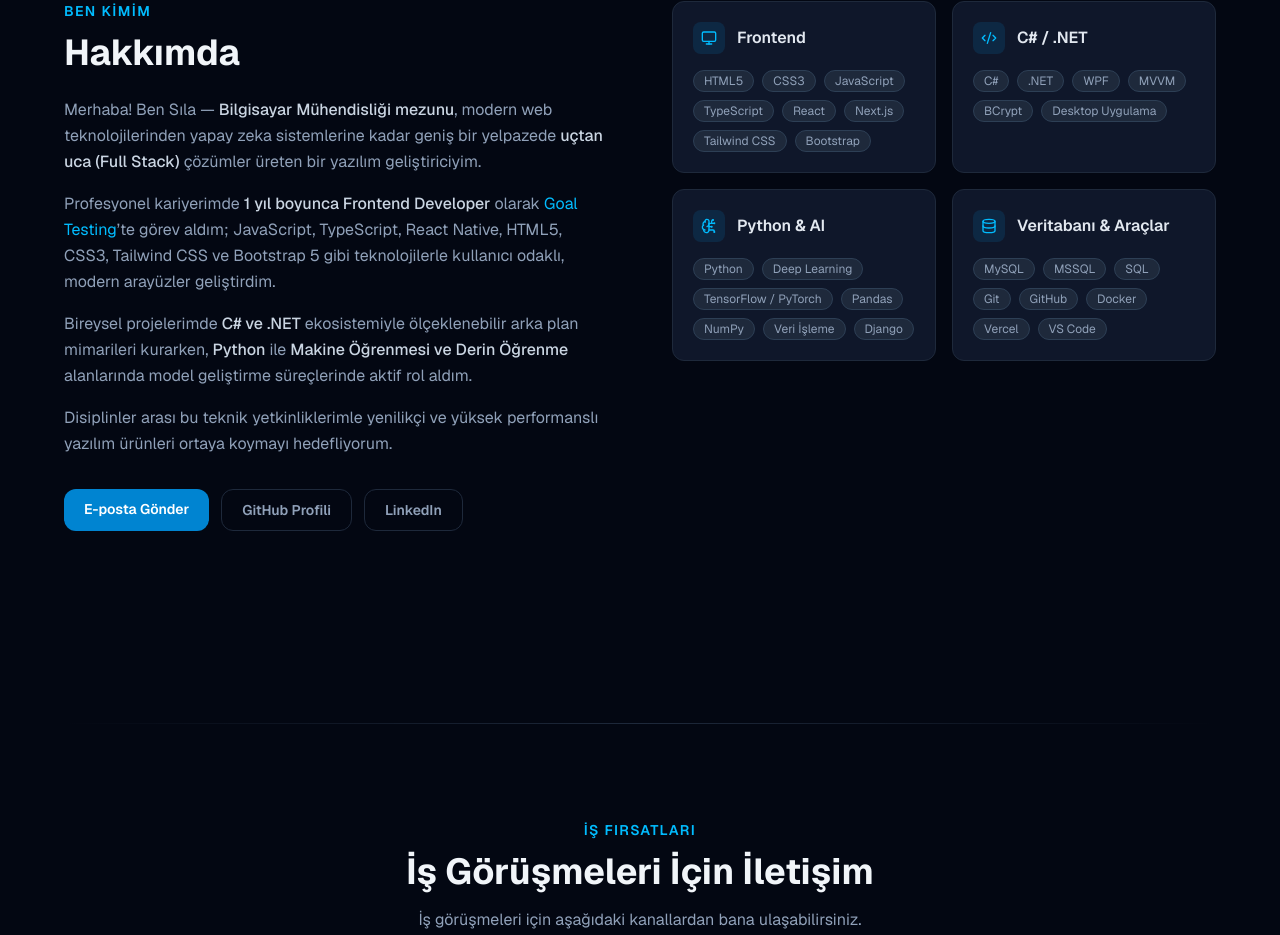
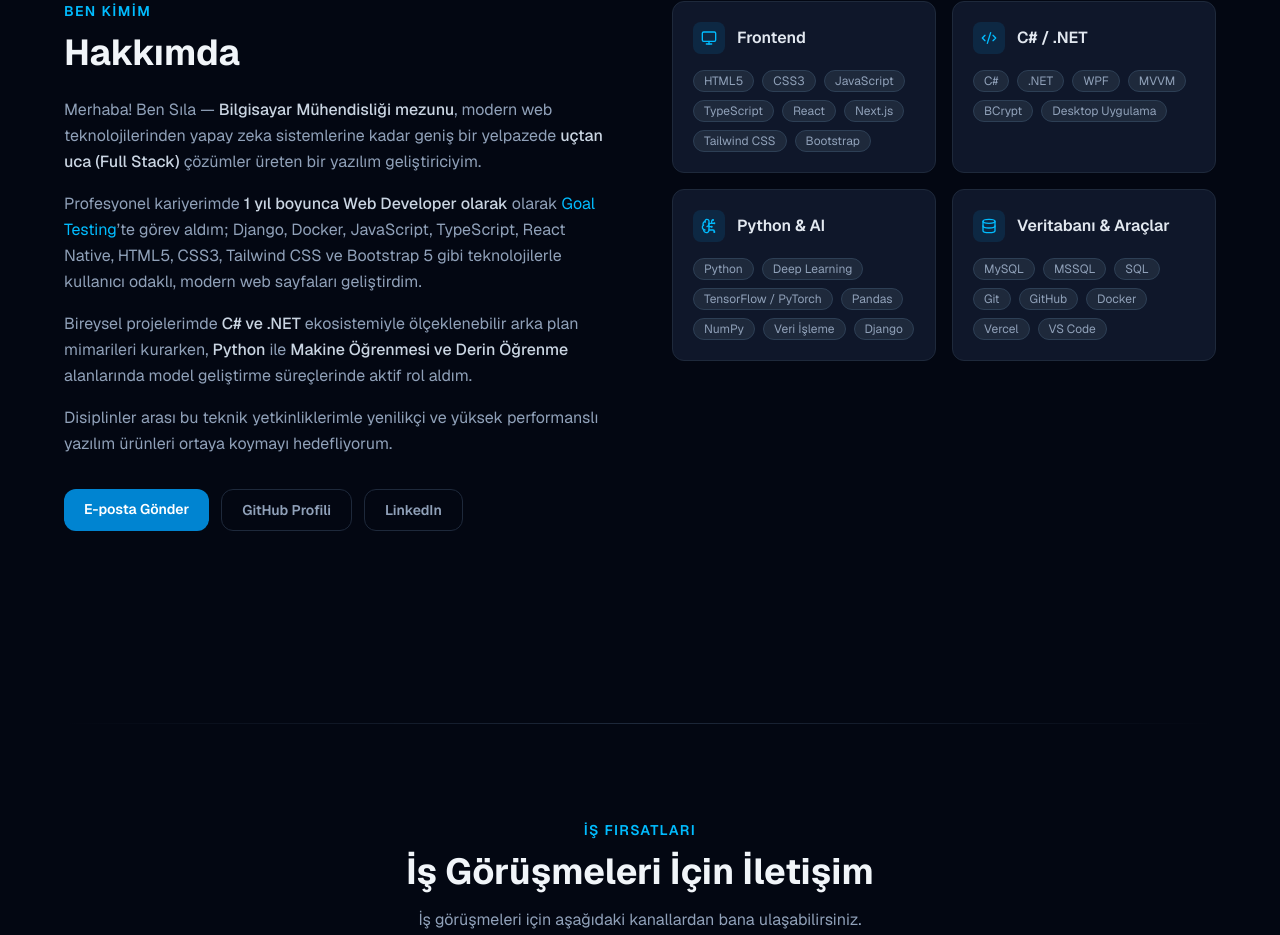
Before and after one commit to silakarahan01/portfolyo, a Next.js app: page / in a window 1280 px wide. Shown: the part 3798-4733 px from the top of the page. Built offline with nearby package versions, Linux system fonts and the light colour scheme.

Commit message:
yazı değişiklikleri

```diff
--- a/src/components/About.tsx
+++ b/src/components/About.tsx
@@ -66,7 +66,7 @@ export default function About() {
               <p>
                 Profesyonel kariyerimde{" "}
                 <span className="text-slate-300 font-medium">
-                  1 yıl boyunca Frontend Developer
+                  1 yıl boyunca Web Developer olarak
                 </span>{" "}
                 olarak{" "}
                 <a
@@ -77,9 +77,9 @@ export default function About() {
                 >
                   Goal Testing
                 </a>
-                ’te görev aldım; JavaScript, TypeScript, React Native, HTML5,
+                ’te görev aldım; Django, Docker, JavaScript, TypeScript, React Native, HTML5,
                 CSS3, Tailwind CSS ve Bootstrap 5 gibi teknolojilerle kullanıcı
-                odaklı, modern arayüzler geliştirdim.
+                odaklı, modern web sayfaları geliştirdim.
               </p>
               <p>
                 Bireysel projelerimde{" "}
```
